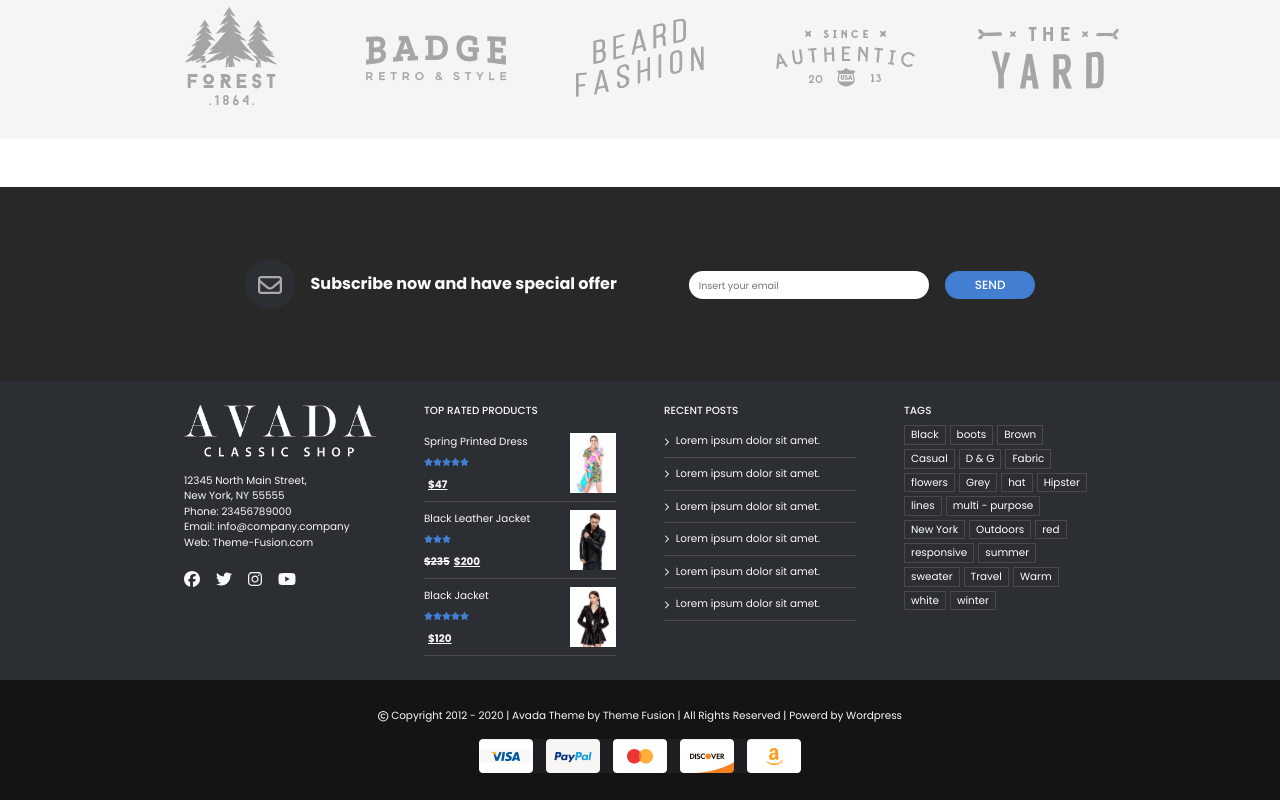
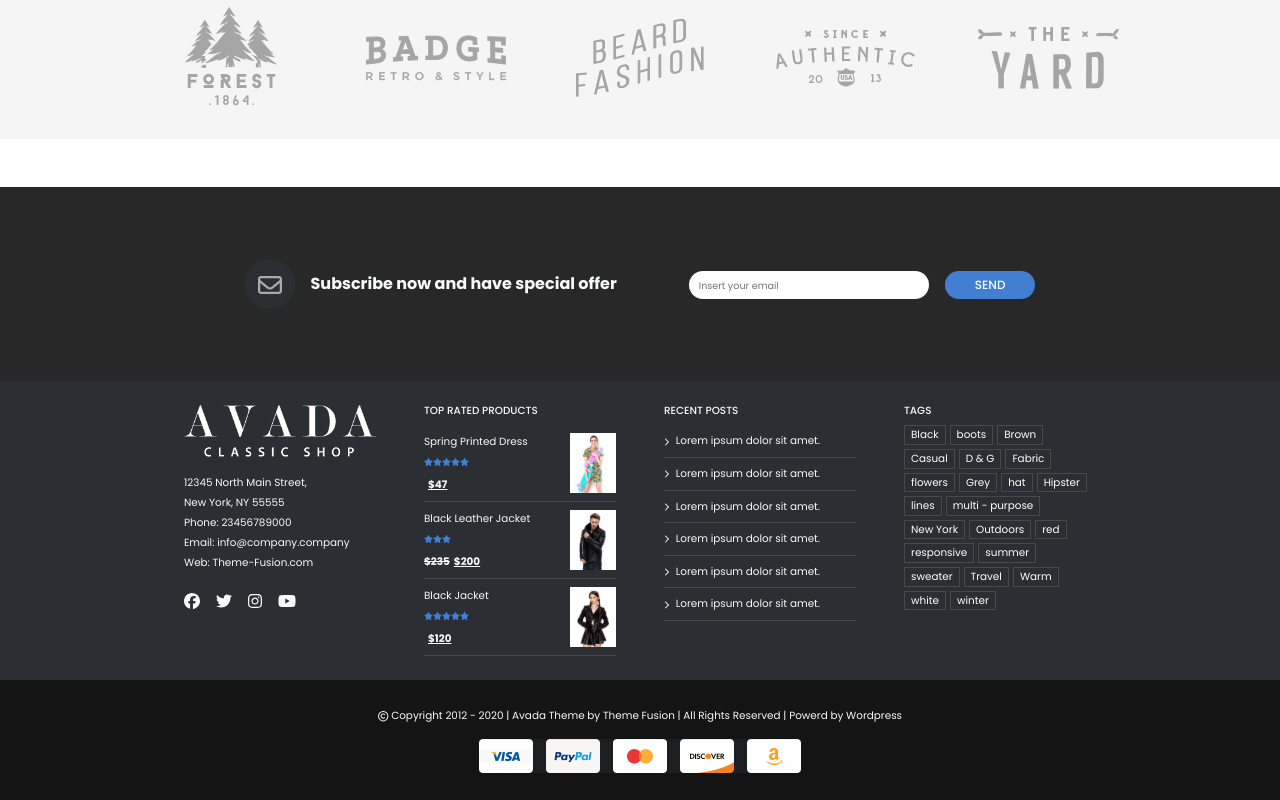
Before and after one commit to GiadaMarzapane/proj-html-vuejs, a Vue app: page / in a window 1280 px wide. Shown: the part 4771-5571 px from the top of the page. Built offline with nearby package versions, Linux system fonts and the light colour scheme.

Commit message:
Fix line-height

```diff
--- a/src/components/AppFooter.vue
+++ b/src/components/AppFooter.vue
@@ -40,7 +40,7 @@ export default {
                     <img class="img-fluid" src="../asset/images/classic_shop_logo_footer.png" alt="">
                 </div>
                 <div>
-                    <p class="size-7">
+                    <p class="size-7 my-l-h">
                         12345 North Main Street,
                         <br>
                         New York, NY 55555
@@ -161,6 +161,9 @@ export default {
         .fa-star{
             color: $my-blue;
         }
+        .my-l-h{
+            line-height: 20px;
+        }
         .lorem{
             cursor: pointer;
         }
```
